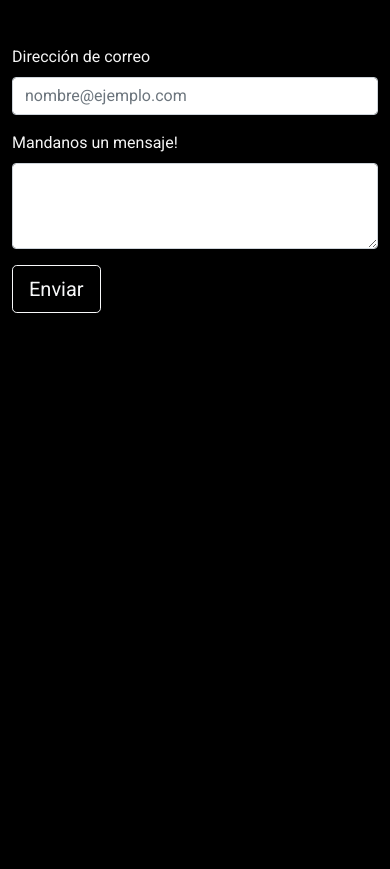
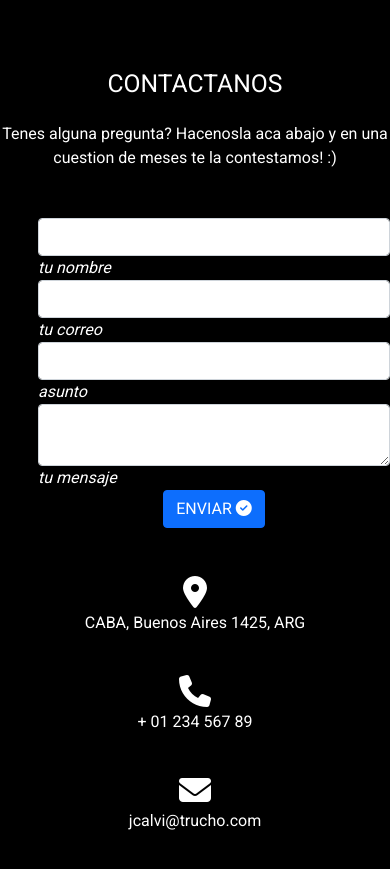
Before and after one commit to JMCalvi/TPO-Calvi, a plain HTML site: page contacto.html in a window 390 px wide. Shown: the part 113-982 px from the top of the page. Before the commit the page ends 844 px from the top, so only its background shows below. Drawn offline with nearby package versions, Linux system fonts and the light colour scheme.

Commit message:
contacto.html es responsive

```diff
--- a/contacto.html
+++ b/contacto.html
@@ -1,17 +1,18 @@
 <!DOCTYPE html>
 <html lang="en">
+
 <head>
     <meta charset="UTF-8">
     <meta http-equiv="X-UA-Compatible" content="IE=edge">
     <meta name="viewport" content="width=device-width, initial-scale=1.0">
-    <link
-    rel="stylesheet"
-    href="https://cdnjs.cloudflare.com/ajax/libs/animate.css/4.1.1/animate.min.css"
-  />
+    <link rel="stylesheet" href="https://cdnjs.cloudflare.com/ajax/libs/animate.css/4.1.1/animate.min.css" />
     <link rel="shortcut icon" href="img/icono-contacto.png" type="image/x-icon">
     <script src="https://kit.fontawesome.com/9ea1a752b1.js" crossorigin="anonymous"></script>
-    <link href="https://cdn.jsdelivr.net/npm/bootstrap@5.1.1/dist/css/bootstrap.min.css" rel="stylesheet" integrity="sha384-F3w7mX95PdgyTmZZMECAngseQB83DfGTowi0iMjiWaeVhAn4FJkqJByhZMI3AhiU" crossorigin="anonymous">
-    <script src="https://cdn.jsdelivr.net/npm/bootstrap@5.1.1/dist/js/bootstrap.bundle.min.js" integrity="sha384-/bQdsTh/da6pkI1MST/rWKFNjaCP5gBSY4sEBT38Q/9RBh9AH40zEOg7Hlq2THRZ" crossorigin="anonymous"></script>
+    <link href="https://cdn.jsdelivr.net/npm/bootstrap@5.1.1/dist/css/bootstrap.min.css" rel="stylesheet"
+        integrity="sha384-F3w7mX95PdgyTmZZMECAngseQB83DfGTowi0iMjiWaeVhAn4FJkqJByhZMI3AhiU" crossorigin="anonymous">
+    <script src="https://cdn.jsdelivr.net/npm/bootstrap@5.1.1/dist/js/bootstrap.bundle.min.js"
+        integrity="sha384-/bQdsTh/da6pkI1MST/rWKFNjaCP5gBSY4sEBT38Q/9RBh9AH40zEOg7Hlq2THRZ"
+        crossorigin="anonymous"></script>
     <link rel="preconnect" href="https://fonts.googleapis.com">
     <link rel="preconnect" href="https://fonts.gstatic.com" crossorigin>
     <link href="https://fonts.googleapis.com/css2?family=Roboto&display=swap" rel="stylesheet">
@@ -40,40 +41,135 @@
     <br><br>
 </header>
 
-<body style="background-color: black;">
-    <div class="container" style="color: whitesmoke; font-family: 'Roboto', 'sans-serif';">
-        <form name="formulario">
-            <div class="row align-items-sm-center">
-                <div class="col">
-                        <div class="mb-3">
-                        <label class="form-label" style="max-width: 116; max-height: 103;">Dirección de correo</label>
-                        <input type="email"class="form-control" placeholder="nombre@ejemplo.com" id="mail">
+<body style="background-color: black; font-family: 'roboto';">
+    <!--Section: Contact v.2-->
+    <section class="mb-4" style="color: white;">
+
+        <!--Section heading-->
+        <h2 class="h1-responsive font-weight-bold text-center my-4">CONTACTANOS</h2>
+        <!--Section description-->
+        <p class="text-center w-responsive mx-auto mb-5">Tenes alguna pregunta? Hacenosla aca abajo y en una cuestion de
+            meses te la contestamos! :)</p>
+
+        <div class="row">
+
+            <!--Grid column-->
+            <div class="col-md-9 mb-md-0 mb-5 " style="padding-left: 50px;">
+                <form id="contact-form" name="contact-form" action="mail.php" method="POST">
+
+                    <!--Grid row-->
+                    <div class="row">
+
+                        <!--Grid column-->
+                        <div class="col-md-6">
+                            <div class="md-form mb-0">
+                                <input type="text" id="name" name="name" class="form-control">
+                                <label for="name" class=""><i>tu nombre</i></label>
                             </div>
-                    <div class="mb-3">
-                        <label class="form-label">Mandanos un mensaje!</label>
-                        <textarea class="form-control" rows="3" id= 'msg' name="comentario"></textarea>
+                        </div>
+                        <!--Grid column-->
+
+
+                        <!--Grid column-->
+                        <div class="col-md-6">
+                            <div class="md-form mb-0">
+                                <input type="text" id="mail" name="email" class="form-control">
+                                <label for="email" class=""><i>tu correo</i></label>
+                            </div>
+                        </div>
+                        <!--Grid column-->
+
+                    </div>
+                    <!--Grid row-->
+
+                    <!--Grid row-->
+                    <div class="row">
+                        <div class="col-md-12">
+                            <div class="md-form mb-0">
+                                <input type="text" id="subject" name="subject" class="form-control">
+                                <label for="subject" class=""><i>asunto</i></label>
                             </div>
                         </div>
                     </div>
-            <div class="row align-items-sm-start">
-                <div class="mb-3">
-                    <div class="col">
-                        <button onclick='return sendMail(); popupUploadForm();' type='submit' class="btn btn-outline-light btn-lg" id='btn'>
-                            Enviar
-                        </button>
+                    <!--Grid row-->
+
+                    <!--Grid row-->
+                    <div class="row">
+
+                        <!--Grid column-->
+                        <div class="col-md-12">
+
+                            <div class="md-form">
+                                <textarea type="text" id="message" name="message" rows="2"
+                                    class="form-control md-textarea"></textarea>
+                                <label for="message"><i>tu mensaje</i></label>
+                            </div>
+
                         </div>
                     </div>
+                    <!--Grid row-->
+
+                </form>
+
+                <div class="text-center text-md-left">
+                    <a class="btn btn-primary" onclick="validateForm();">ENVIAR <i class="fas fa-check-circle"></i></a>
                 </div>
-        </form>
-        <div class="row align-items-sm-center" id="validated" hidden>
-            <div class="col">
-                <div class="mb-3">
-                    <h1 class="display-5"><i class="fas fa-check"></i> Tu mensaje fue enviado!</h1>
+                <div class="status"></div>
             </div>
+            <!--Grid column-->
+
+            <!--Grid column-->
+            <div class="col-md-3 text-center">
+                <ul class="list-unstyled mb-0">
+                    <li><i class="fas fa-map-marker-alt fa-2x"></i>
+                        <p>CABA, Buenos Aires 1425, ARG</p>
+                    </li>
+
+                    <li><i class="fas fa-phone mt-4 fa-2x"></i>
+                        <p>+ 01 234 567 89</p>
+                    </li>
+
+                    <li><i class="fas fa-envelope mt-4 fa-2x"></i>
+                        <p>jcalvi@trucho.com</p>
+                    </li>
+                </ul>
             </div>
+            <!--Grid column-->
+
         </div>
-    </div>
-    <script type='text/javascript' src="js/form.js"></script>
+
+    </section>
+    <script>
+        function validateForm() {
+            var name = document.getElementById('name').value;
+            if (name == "") {
+                document.querySelector('.status').innerHTML = "El nombre no puede estar vacio.";
+                return false;
+            }
+            var email = document.getElementById('email').value;
+            if (email == "") {
+                document.querySelector('.status').innerHTML = "El correo no puede estar vacio.";
+                return false;
+            } else {
+                var re = /^(([^<>()\[\]\\.,;:\s@"]+(\.[^<>()\[\]\\.,;:\s@"]+)*)|(".+"))@((\[[0-9]{1,3}\.[0-9]{1,3}\.[0-9]{1,3}\.[0-9]{1,3}])|(([a-zA-Z\-0-9]+\.)+[a-zA-Z]{2,}))$/;
+                if (!re.test(email)) {
+                    document.querySelector('.status').innerHTML = "Formato de correo invalido.";
+                    return false;
+                }
+            }
+            var subject = document.getElementById('subject').value;
+            if (subject == "") {
+                document.querySelector('.status').innerHTML = "El asunto no puede estar vacio";
+                return false;
+            }
+            var message = document.getElementById('message').value;
+            if (message == "") {
+                document.querySelector('.status').innerHTML = "El mensaje no puede estar vacio";
+                return false;
+            }
+            document.querySelector('.status').innerHTML = "Enviando...";
+        }
+    </script>
 </body>
 
 </html>
--- a/js/form.js
+++ b/js/form.js
@@ -1,9 +1,9 @@
 let button = document.getElementById('btn')
-let input = document.getElementById('mail')
+let input = document.getElementById('to-fill')
 
 var validRegex = /^[a-zA-Z0-9.!#$%&'+/=?^_`{|}~-]+@[a-zA-Z0-9-]+(?:.[a-zA-Z0-9-]+)$/;
 
-function sendMail () {
+function sendMail() {
     if (!input.value.match(validRegex)) {
         input.classList.add('txt-error')
         return false
@@ -12,10 +12,10 @@ function sendMail () {
     return true
 }
 
-input.addEventListener('input', () => {
+input.addEventListener('to-fill', () => {
     input.classList.remove('txt-error')
 })
 
-function popupUploadForm(){
+function popupUploadForm() {
     var newWindow = window.open('/cert.html', 'name', 'height=500,width=600');
 }
```
Also changed, not shown: informacion.html (+11 -5 lines), 1 other file. Lines whose indentation alone changed are shown as unchanged.
